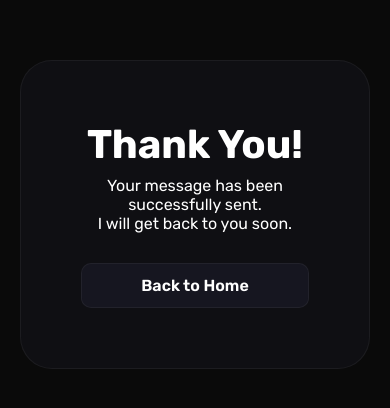
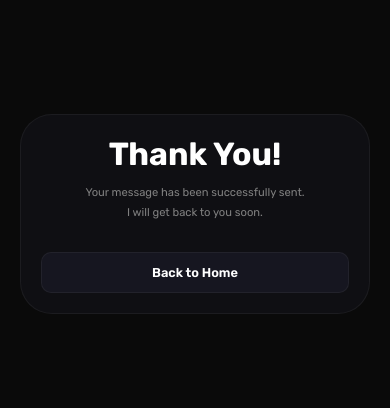
Before and after one commit to ijaihari/portfolio, a React (Vite) app: page /thankyou in a window 390 px wide. Shown: the part 208-616 px from the top of the page. Built offline with nearby package versions, Linux system fonts and the light colour scheme.

Commit message:
thank style updated

```diff
--- a/src/pages/ThankYou.jsx
+++ b/src/pages/ThankYou.jsx
@@ -5,7 +5,7 @@ function ThankYou() {
   return (
     <div className="thankyou-section scroll-offset">
       <section className="thankyou-wrapper">
-        <h1 className="title">Thank You!</h1>
+        <h1 className="ty-title">Thank You!</h1>
         <p>Your message has been successfully sent. <br />I will get back to you soon.</p>
         <Link to="/" className="home-button">Back to Home</Link>
       </section>
--- a/src/styles/thankyou.scss
+++ b/src/styles/thankyou.scss
@@ -13,19 +13,34 @@
     .thankyou-wrapper {
         background-color: var.$color-background-secondary;
         border: 1px solid var.$color-border;
-    padding: 60px;
+        padding: 30px;
         border-radius: 2rem;
         text-align: center;
-    max-width: 600px;
+        max-width: 400px;
         width: 100%;
 
+        @media (max-width:425px) {
+            padding: 20px;
+        }
+
+        .ty-title {
+            color: white;
+            font-size: 3rem;
+            margin-bottom: 10px;
+
+            @media (max-width:425px) {
+                font-size: 2rem;
+            }
+        }
+
         p {
-      font-size: 1.2rem;
-      color: white;
+            font-size: .8rem;
+            color: grey;
             margin-bottom: 30px;
+            line-height: 1.7;
 
             @media (max-width: 768px) {
-        font-size: 1rem;
+                font-size: .7rem;
             }
         }
 
@@ -47,6 +62,7 @@
             }
 
             @media (max-width: 768px) {
+                font-size: .8rem;
                 width: 100%;
                 display: block;
             }
```
Lines whose indentation alone changed are shown as unchanged.
